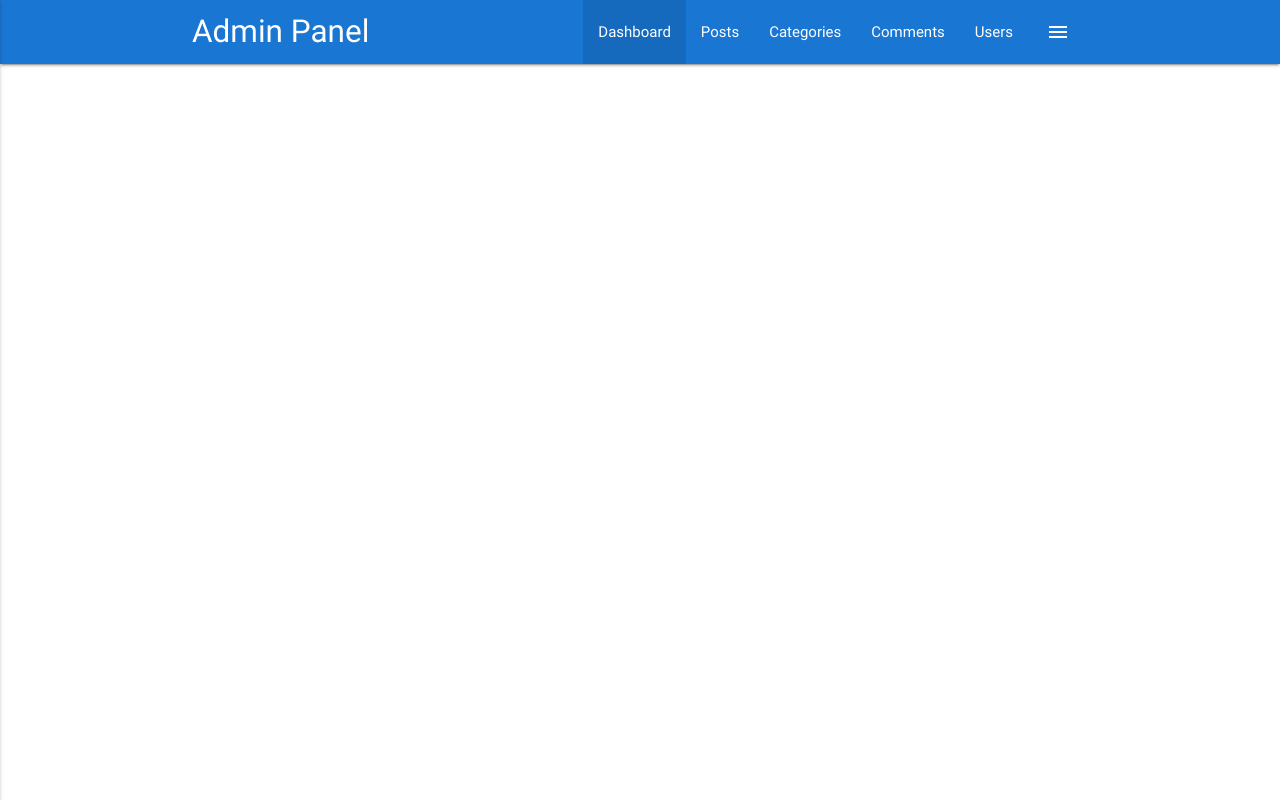
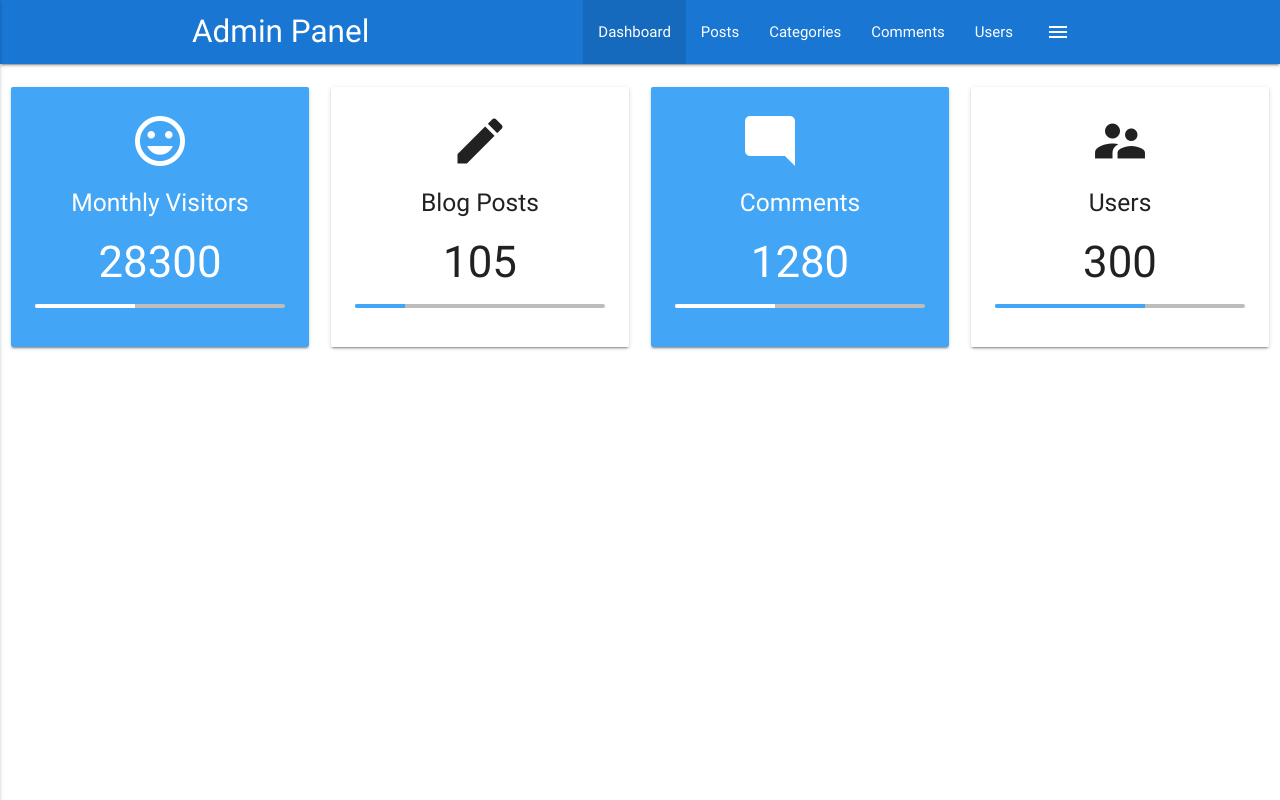
Before and after one commit to kishanjasani/AdminPanel, a plain HTML site: page index.html in a window 1280 px wide. Drawn offline with nearby package versions, Linux system fonts and the light colour scheme.

Commit message:
Preloader and stats add

```diff
--- a/css/main.css
+++ b/css/main.css
@@ -0,0 +1,5 @@
+.loader {
+  position: absolute;
+  top: 43%;
+  left: 47%;
+}
--- a/index.html
+++ b/index.html
@@ -86,15 +86,92 @@
     </div>
   </nav>
 
+  <!--Section : stats -->
+  <section class="section section-stats center">
+    <div class="row">
+      <div class="col s12 m6 l3">
+        <div class="card-panel blue lighten-1 white-text center">
+          <i class="material-icons medium">insert_emoticon</i>
+          <h5>Monthly Visitors</h5>
+          <h3 class="count">28300</h3>
+          <div class="progress grey lighten-1">
+            <div class="determinate white" style="width:40%"></div>
+          </div>
+        </div>
+      </div>
+      <div class="col s12 m6 l3">
+        <div class="card-panel center">
+          <i class="material-icons medium">mode_edit</i>
+          <h5>Blog Posts</h5>
+          <h3 class="count">105</h3>
+          <div class="progress grey lighten-1">
+            <div class="determinate blue lighten-1" style="width:20%"></div>
+          </div>
+        </div>
+      </div>
+      <div class="col s12 m6 l3">
+        <div class="card-panel blue lighten-1 white-text center">
+          <i class="material-icons medium">mode_comments</i>
+          <h5>Comments</h5>
+          <h3 class="count">1280</h3>
+          <div class="progress grey lighten-1">
+            <div class="determinate white" style="width:40%"></div>
+          </div>
+        </div>
+      </div>
+      <div class="col s12 m6 l3">
+        <div class="card-panel center">
+          <i class="material-icons medium">supervisor_account</i>
+          <h5>Users</h5>
+          <h3 class="count">300</h3>
+          <div class="progress grey lighten-1">
+            <div class="determinate blue lighten-1" style="width:60%"></div>
+          </div>
+        </div>
+      </div>
+    </div>
+  </section>
+
+  <!-- Preloader -->
+  <div class="loader preloader-wrapper big active">
+    <div class="spinner-layer spinner-blue-only">
+      <div class="circle-clipper left">
+        <div class="circle"></div>
+      </div>
+      <div class="gap-patch">
+        <div class="circle"></div>
+      </div>
+      <div class="circle-clipper right">
+        <div class="circle"></div>
+      </div>
+    </div>
+  </div>
+
+
   <!--Import jQuery before materialize.js-->
   <script type=" text/javascript " src="https://code.jquery.com/jquery-3.2.1.min.js "></script>
   <script type="text/javascript " src="js/materialize.min.js "></script>
   <script>
-    $(document).ready(function () {
-      //Init Side nav
-      $('.button-collapse').sideNav();
-
-    });
+    $('.section').hide();
+    setTimeout(function () {
+      $(document).ready(function () {
+        $('.loader').fadeOut();
+        $('.section').fadeIn();
+        //Init Side nav
+        $('.button-collapse').sideNav();
+        $('.count').each(function () {
+          $(this).prop('counter', 0).animate({
+            counter: $(this).text()
+          }, {
+              duration: 1000,
+              easing: 'swing',
+              step: function (now) {
+                $(this).text(Math.ceil(now));
+              }
+            });
+        });
+      });
+    }, 1000);
   </script>
 </body>
 
```
